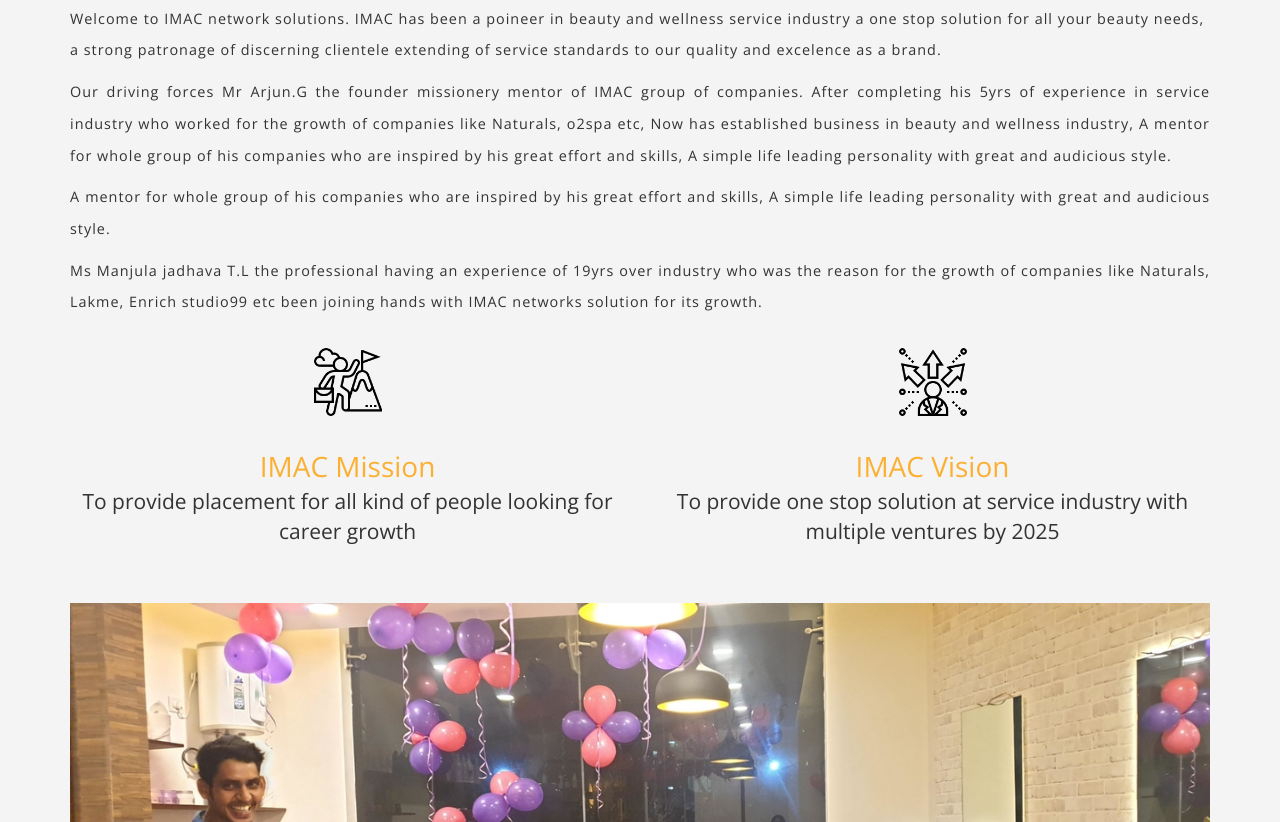
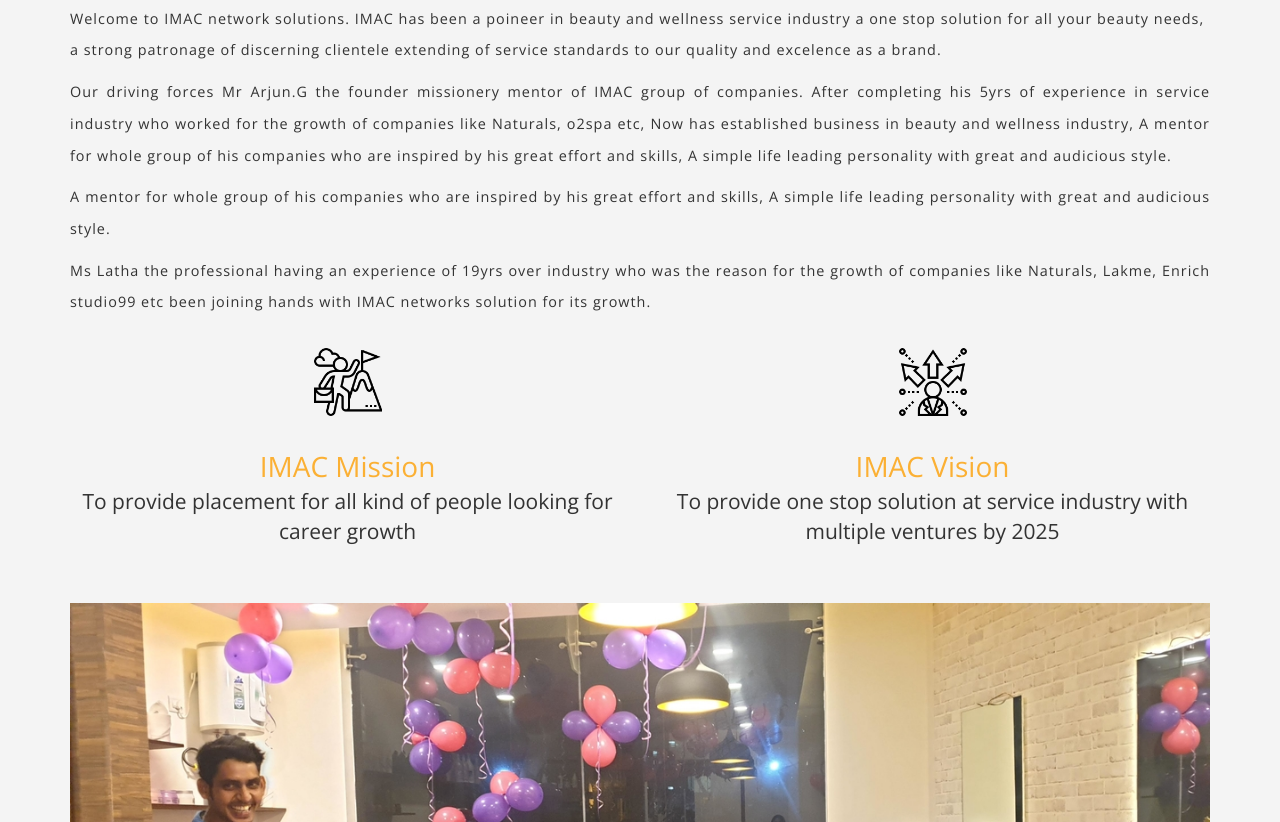
Before and after one commit to vikas-kendaplara/imac, a plain HTML site: page index.html in a window 1280 px wide. Shown: the part 763-1585 px from the top of the page. Drawn offline with nearby package versions, Linux system fonts and the light colour scheme; a web font is replaced by a local one.

Commit message:
Update index.html

```diff
--- a/index.html
+++ b/index.html
@@ -159,7 +159,7 @@
 								Mr Arjun.G the founder missionery mentor of IMAC group of companies. After completing his 5yrs of experience in service industry who worked for the growth of companies like Naturals, o2spa etc,
 								Now has established business in beauty and wellness industry, A mentor for whole group of his companies who are inspired by his great effort and skills, A simple life leading personality with great and audicious style.</p>
 							<p style="text-align: justify;margin-bottom: 10px;">A mentor for whole group of his companies who are inspired by his great effort and skills, A simple life leading personality with great and audicious style.</p>
-							<p style="text-align: justify;">Ms Manjula jadhava T.L the professional having an experience of 19yrs over industry who was the reason for the growth of companies like Naturals, Lakme, Enrich studio99 etc been joining hands with IMAC networks solution for its growth.</p>
+							<p style="text-align: justify;">Ms Latha the professional having an experience of 19yrs over industry who was the reason for the growth of companies like Naturals, Lakme, Enrich studio99 etc been joining hands with IMAC networks solution for its growth.</p>
 
 
 					   		<div class="row" style="margin-bottom: 5%;">
```
